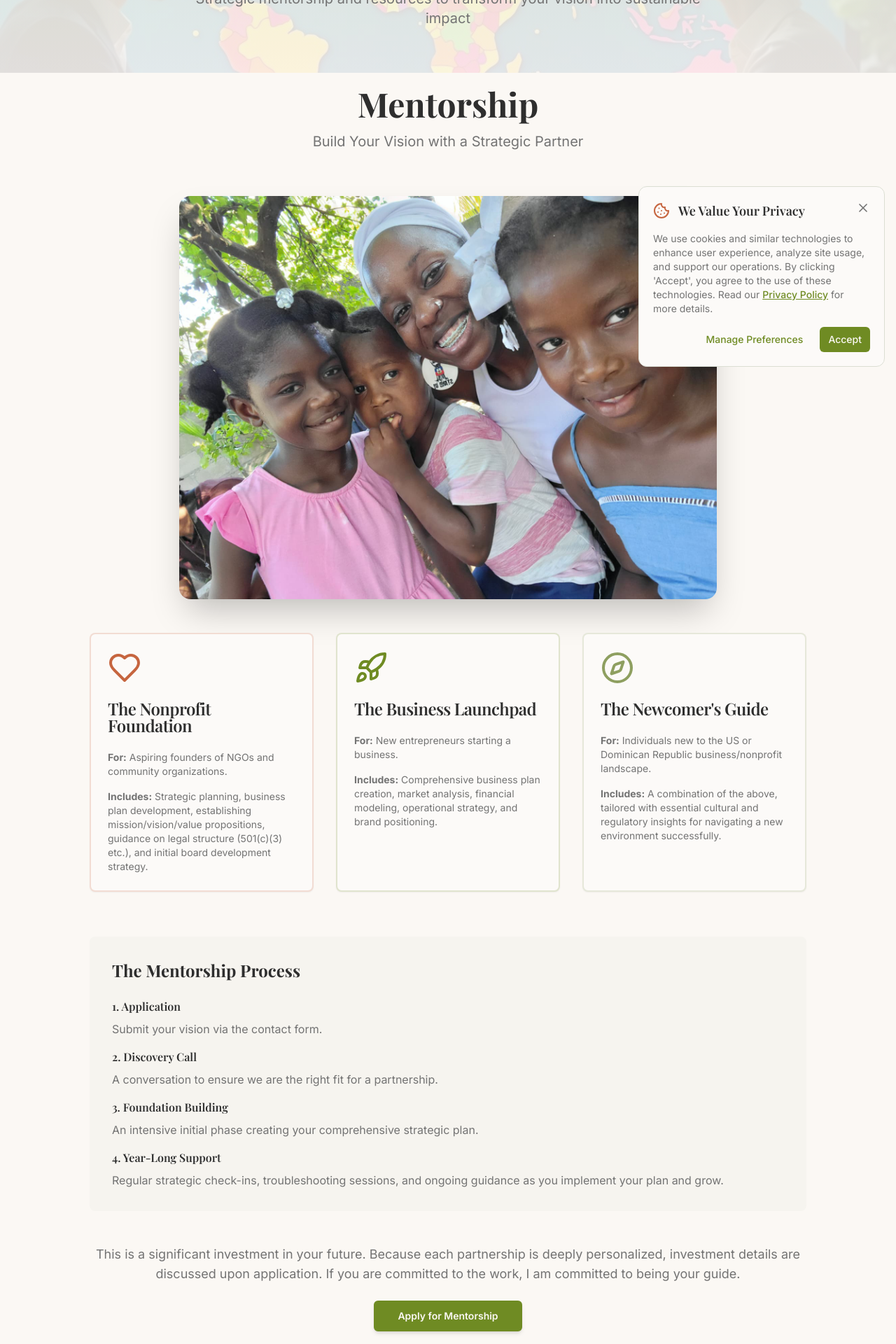
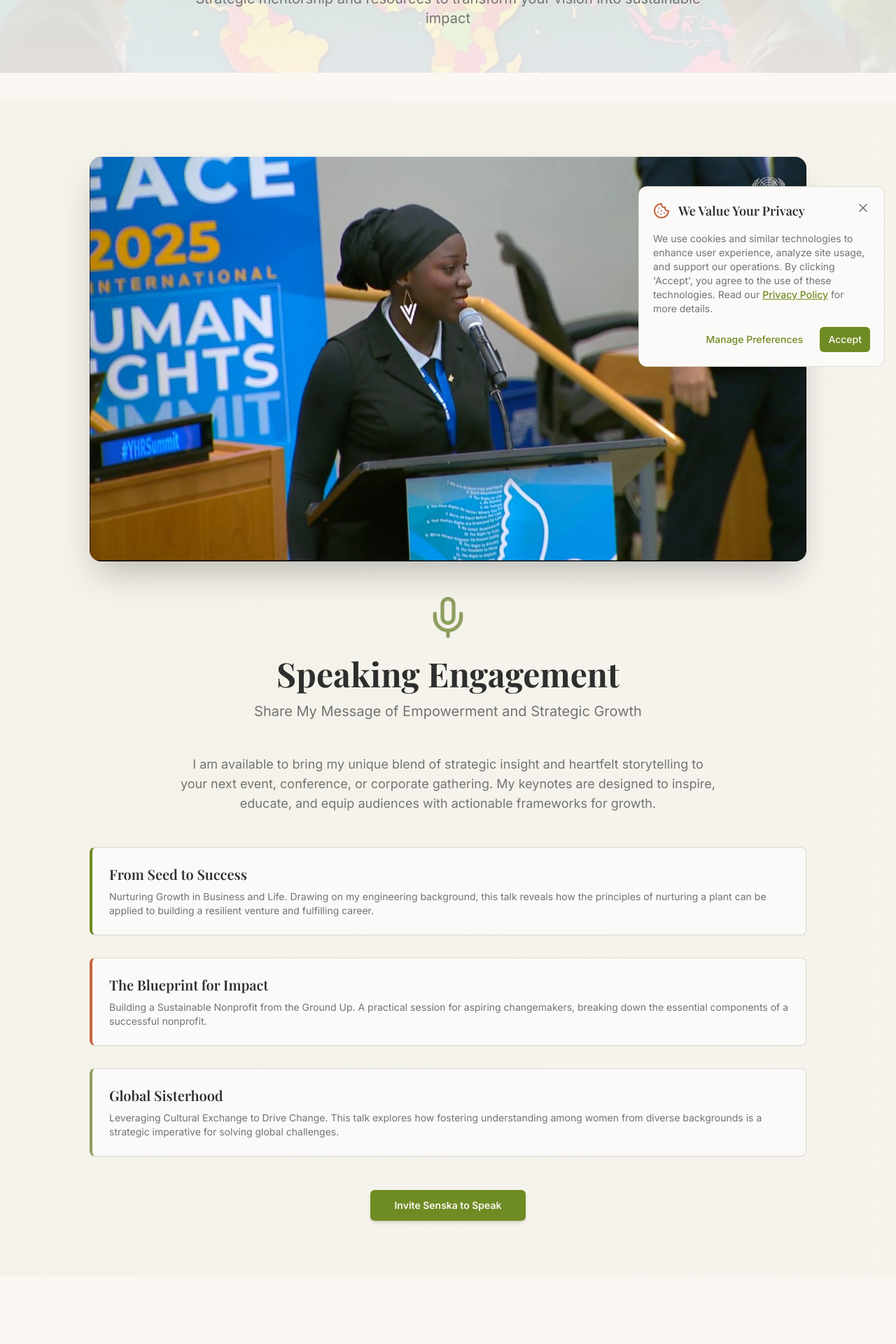
Before and after one commit to edvv1n/smo, a React (Vite) app: page /services in a window 1280 px wide. Shown: the part 260-2180 px from the top of the page at 70% size. Built offline with nearby package versions, Linux system fonts and the light colour scheme; the HTML template or start-up script is replaced by a standard one.

Commit message:
fixed services by commenting out unwanted sections

```diff
--- a/src/pages/Services.tsx
+++ b/src/pages/Services.tsx
@@ -23,15 +23,15 @@ const Services = () => {
         </div>
       </section>
 
+
+
       {/* Mentorship Section */}
       <section className="container mx-auto px-4 py-5">
         <div className="max-w-5xl mx-auto">
-          <h2 className="text-4xl md:text-5xl font-serif font-bold mb-4 text-center">Mentorship</h2>
+          {/* <h2 className="text-4xl md:text-5xl font-serif font-bold mb-4 text-center">Mentorship</h2>
           <p className="text-xl text-center text-muted-foreground mb-16">Build Your Vision with a Strategic Partner</p>
 
-          <div className="mb-12 animate-fade-in-up">
-            <img src={mentorshipImage} alt="Mentorship and strategic partnership" className="rounded-2xl shadow-2xl w-full max-w-3xl mx-auto" />
-          </div>
+
 
           <div className="grid grid-cols-1 md:grid-cols-3 gap-8 mb-16">
             <Card className="border-2 border-accent/20 hover:border-accent hover-lift transition-all duration-300 animate-scale-in" style={{ animationDelay: '0.1s' }}>
@@ -82,10 +82,10 @@ const Services = () => {
                 </p>
               </CardContent>
             </Card>
-          </div>
+          </div> */}
 
           {/* Process Section */}
-          <div className="bg-muted/30 rounded-lg p-8 mb-12">
+          {/* <div className="bg-muted/30 rounded-lg p-8 mb-12">
             <h3 className="text-2xl font-serif font-bold mb-6">The Mentorship Process</h3>
             <div className="space-y-4">
               <div>
@@ -125,7 +125,7 @@ const Services = () => {
                 Apply for Mentorship
               </Button>
             </Link>
-          </div>
+          </div> */}
         </div>
       </section>
 
```
